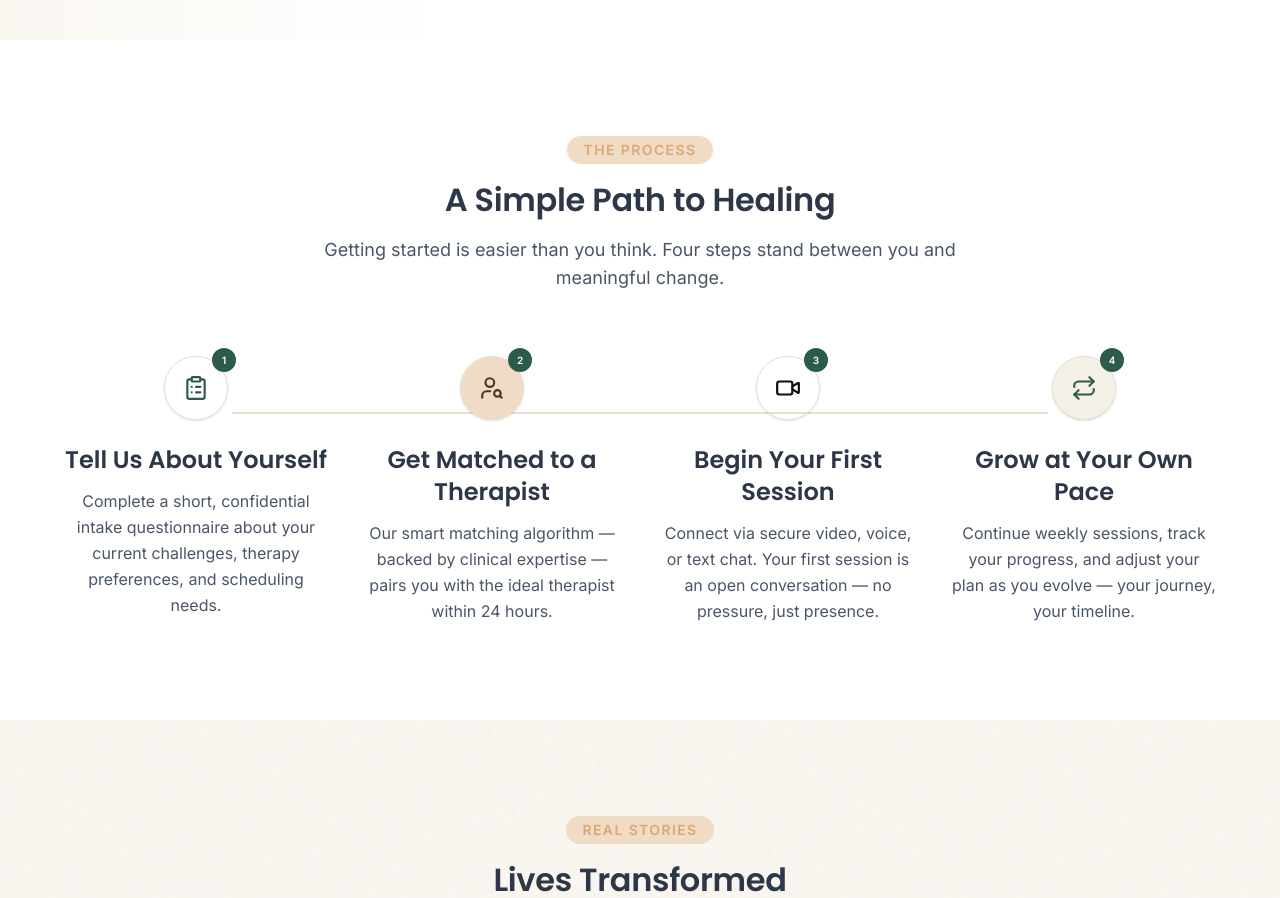
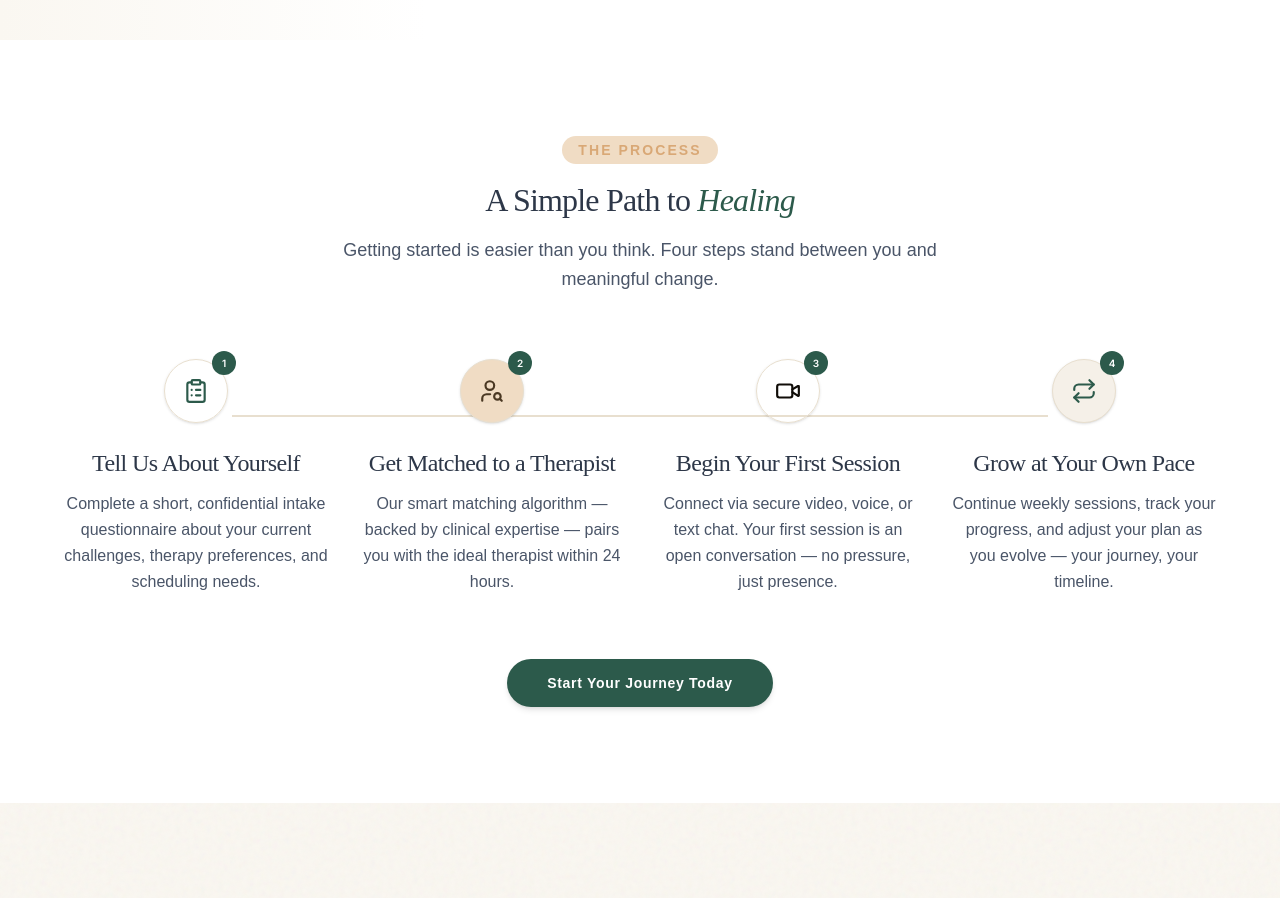
Before and after one commit to Kabita01-web/teletherapy-platform, a React (Vite) app in the folder client/: page / in a window 1280 px wide. Shown: the part 3300-4198 px from the top of the page. Built offline with nearby package versions, Linux system fonts and the light colour scheme.

Commit message:
feat(landing): Added how it works section with steps and icon, including CTA button.

```diff
--- a/client/src/components/landing/HowItWorks.jsx
+++ b/client/src/components/landing/HowItWorks.jsx
@@ -1,4 +1,6 @@
+import { motion } from 'motion/react';
 import { ClipboardList, UserSearch, Video, Repeat } from 'lucide-react';
+
 
 const steps = [
   {
@@ -39,30 +41,65 @@ const steps = [
   },
 ];
 
+const containerVariants = {
+  hidden: {},
+  show: { transition: { staggerChildren: 0.12 } },
+};
+
+const itemVariants = {
+  hidden: { opacity: 0, y: 24 },
+  show: {
+    opacity: 1,
+    y: 0,
+    transition: { duration: 0.6, ease: [0.16, 1, 0.3, 1] },
+  },
+};
+
 export default function HowItWorks() {
   return (
     <section className="py-24 bg-surface" id="how-it-works">
       <div className="max-w-[1280px] mx-auto px-6 md:px-16">
         {/* Header */}
-        <div className="text-center mb-16">
-          <span className="inline-block text-label-md font-label-md text-secondary bg-secondary-container px-4 py-1.5 rounded-full mb-4 uppercase tracking-widest">
+        <motion.div
+          className="text-center mb-16"
+          initial="hidden"
+          whileInView="show"
+          viewport={{ once: true, amount: 0.4 }}
+          variants={containerVariants}
+        >
+          <motion.span
+            variants={itemVariants}
+            className="inline-block text-label-md font-['Plus_Jakarta_Sans',sans-serif] font-semibold text-secondary bg-secondary-container px-4 py-1.5 rounded-full mb-4 uppercase tracking-[0.15em]"
+          >
             The Process
-          </span>
-          <h2 className="text-headline-lg font-headline-lg text-on-background mb-4">
-            A Simple Path to Healing
-          </h2>
-          <p className="text-body-lg font-body-lg text-text-muted max-w-2xl mx-auto">
+          </motion.span>
+          <motion.h2
+            variants={itemVariants}
+            className="text-headline-lg font-['Fraunces',serif] font-medium text-on-background mb-4 tracking-tight"
+          >
+            A Simple Path to <span className="italic text-primary">Healing</span>
+          </motion.h2>
+          <motion.p
+            variants={itemVariants}
+            className="text-body-lg font-['Plus_Jakarta_Sans',sans-serif] text-text-muted max-w-2xl mx-auto leading-relaxed"
+          >
             Getting started is easier than you think. Four steps stand between you and meaningful change.
-          </p>
-        </div>
+          </motion.p>
+        </motion.div>
 
         {/* Steps */}
-        <div className="grid grid-cols-1 md:grid-cols-2 lg:grid-cols-4 gap-8 relative">
+        <motion.div
+          className="grid grid-cols-1 md:grid-cols-2 lg:grid-cols-4 gap-8 relative"
+          initial="hidden"
+          whileInView="show"
+          viewport={{ once: true, amount: 0.15 }}
+          variants={containerVariants}
+        >
           {/* Connector line (desktop) */}
           <div className="hidden lg:block absolute top-14 left-[calc(12.5%+24px)] right-[calc(12.5%+24px)] h-0.5 bg-surface-variant z-0" />
 
           {steps.map(({ number, icon: Icon, iconBg, iconColor, title, description }) => (
-            <div key={number} className="flex flex-col items-center text-center relative z-10">
+            <motion.div key={number} variants={itemVariants} className="flex flex-col items-center text-center relative z-10">
               {/* Step number + icon */}
               <div className="relative mb-6">
                 <div className={`w-16 h-16 ${iconBg} rounded-full flex items-center justify-center shadow-sm border border-surface-variant`}>
@@ -72,11 +109,31 @@ export default function HowItWorks() {
                   {number.slice(1)}
                 </span>
               </div>
-              <h3 className="text-headline-md font-headline-md text-on-surface mb-3">{title}</h3>
-              <p className="text-body-md font-body-md text-text-muted leading-relaxed">{description}</p>
-            </div>
+              <h3 className="text-headline-md font-['Fraunces',serif] font-medium text-on-surface mb-3 tracking-tight">
+                {title}
+              </h3>
+              <p className="text-body-md font-['Plus_Jakarta_Sans',sans-serif] text-text-muted leading-relaxed">
+                {description}
+              </p>
+            </motion.div>
           ))}
-        </div>
+        </motion.div>
+
+        {/* CTA */}
+        <motion.div
+          className="text-center mt-16"
+          initial="hidden"
+          whileInView="show"
+          viewport={{ once: true, amount: 0.6 }}
+          variants={itemVariants}
+        >
+          <button
+            id="how-it-works-cta-btn"
+            className="font-['Plus_Jakarta_Sans',sans-serif] font-semibold text-label-md bg-primary text-on-primary px-10 py-4 rounded-full hover:bg-primary-container hover:text-on-primary-container hover:shadow-lg hover:-translate-y-0.5 active:translate-y-0 transition-all duration-300 shadow-md"
+          >
+            Start Your Journey Today
+          </button>
+        </motion.div>
       </div>
     </section>
   );
```
